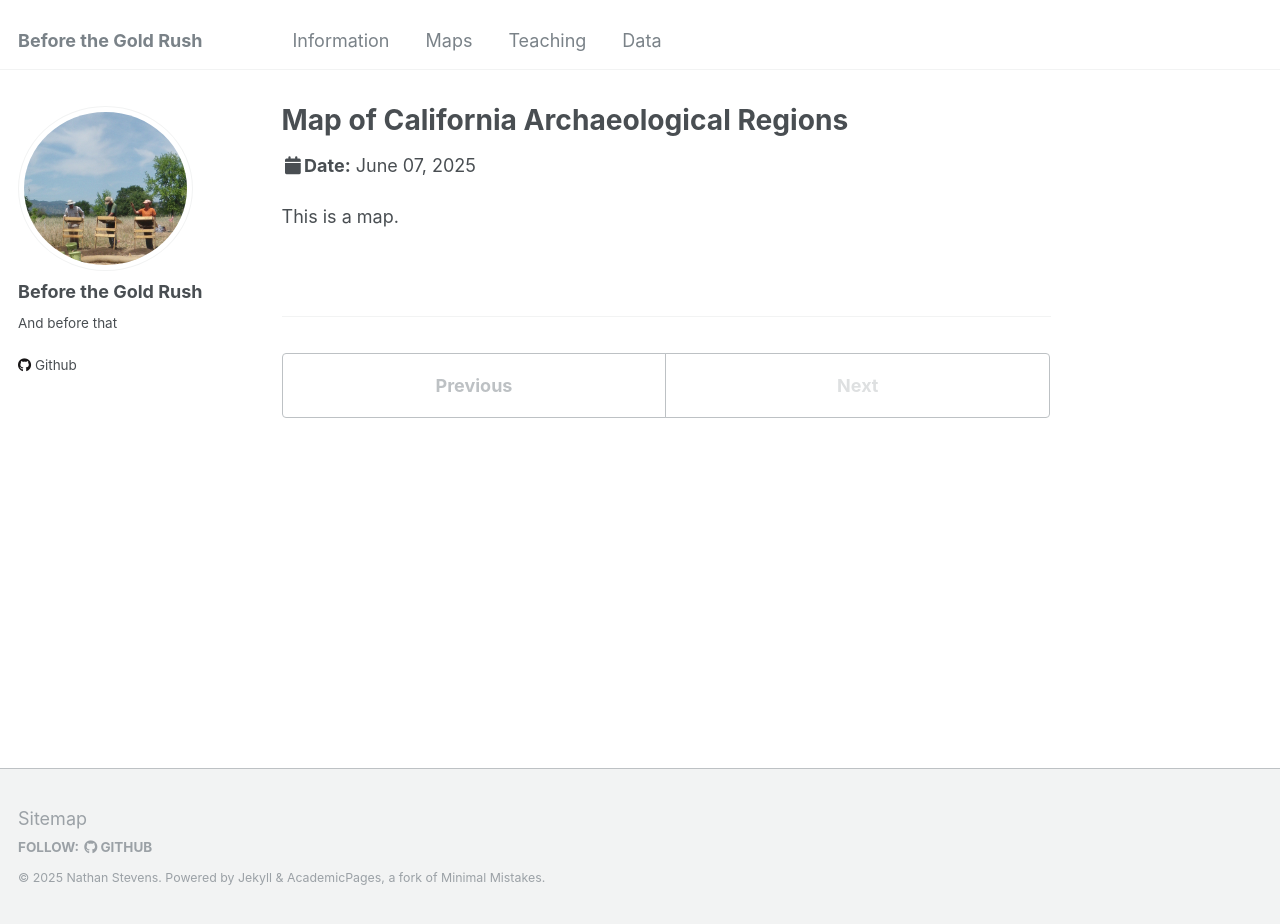
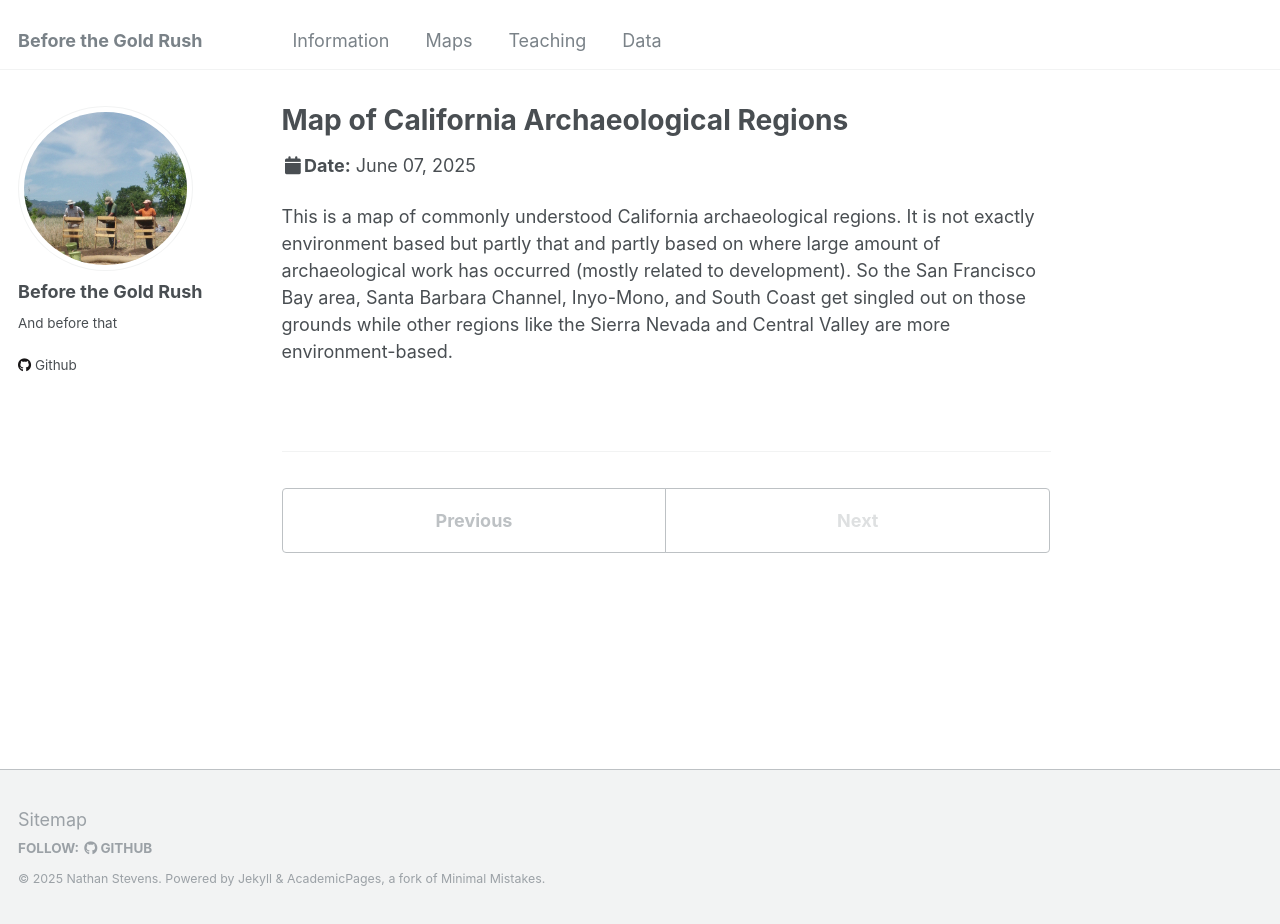
Before and after one commit to csus-arc/csus-arc.github.io, a Jekyll site: the page built from _talks/2014-02-01-talk-2.md, in a window 1280 px wide and 924 px high. Built offline with Jekyll 4.4.1, drawn with Linux system fonts in a browser that asks for light colours; a script that is not in the unit is left out.

Commit message:
Update 2014-02-01-talk-2.md

```diff
--- a/_talks/2014-02-01-talk-2.md
+++ b/_talks/2014-02-01-talk-2.md
@@ -8,7 +8,7 @@ date: 2025-06-07
 location: "London, UK"
 ---
 
-This is a map.
+This is a map of commonly understood California archaeological regions. It is not exactly environment based but partly that and partly based on where large amount of archaeological work has occurred (mostly related to development). So the San Francisco Bay area, Santa Barbara Channel, Inyo-Mono, and South Coast get singled out on those grounds while other regions like the Sierra Nevada and Central Valley are more environment-based.
 <!-- Add script to the <head> of your page to load the embeddable map component -->
 <script type="module" src="https://js.arcgis.com/embeddable-components/4.32/arcgis-embeddable-components.esm.js"></script>
 <!-- Add custom element to <body> of your page -->
```
